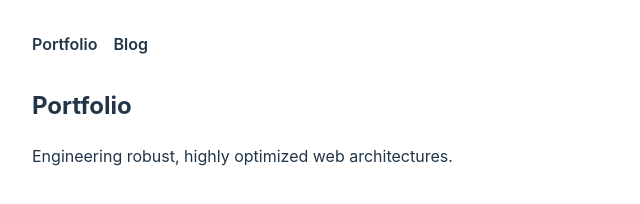
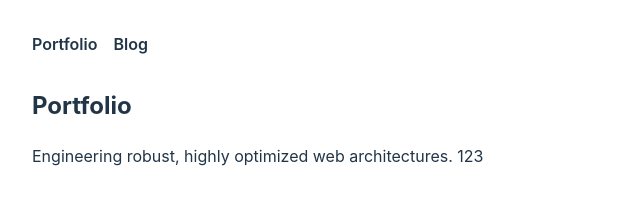
Before and after one commit to dreiv/dreiv.github.io, a website built with Vite: page index.html in a window 1280 px wide. Shown: the full height of the page, 0-640 px from the left. Built offline with nearby package versions, Linux system fonts and the light colour scheme.

Commit message:
test ci 4

```diff
--- a/index.html
+++ b/index.html
@@ -20,7 +20,7 @@
       <main id="content">
         <section id="portfolio" class="route-view">
           <h2>Portfolio</h2>
-          <p>Engineering robust, highly optimized web architectures.</p>
+          <p>Engineering robust, highly optimized web architectures. 123</p>
         </section>
 
         <section id="blog" class="route-view">
```
